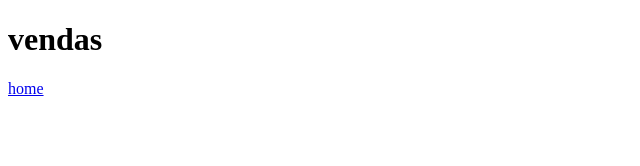
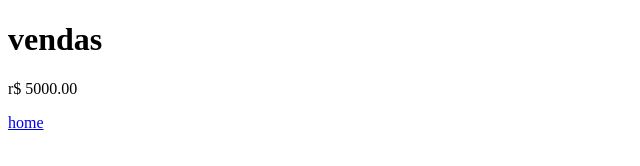
Before and after one commit to luquinhas29/aulateste, a plain HTML site: page vendas.html in a window 1280 px wide. Shown: the whole page, without its empty margins (0-640 px from the left). Drawn offline with Linux system fonts and the light colour scheme.

Commit message:
acrescentado valor das vendas

```diff
--- a/vendas.html
+++ b/vendas.html
@@ -4,6 +4,7 @@
 </head>
 <body>
 <h1>vendas</h1>
+<p>r$ 5000.00</p>
 <a href="index.html">home</a>
 </body>
 
```
